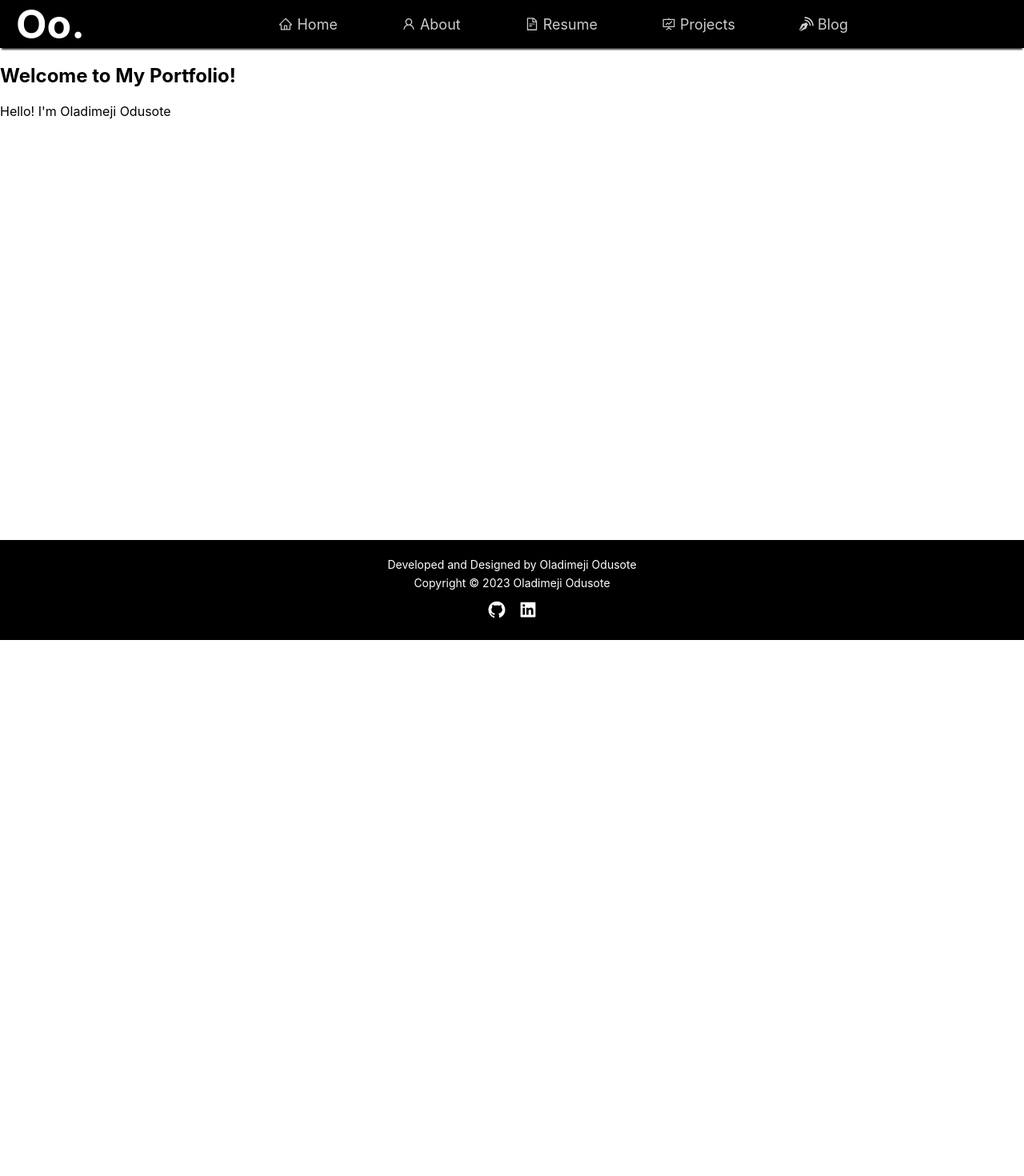
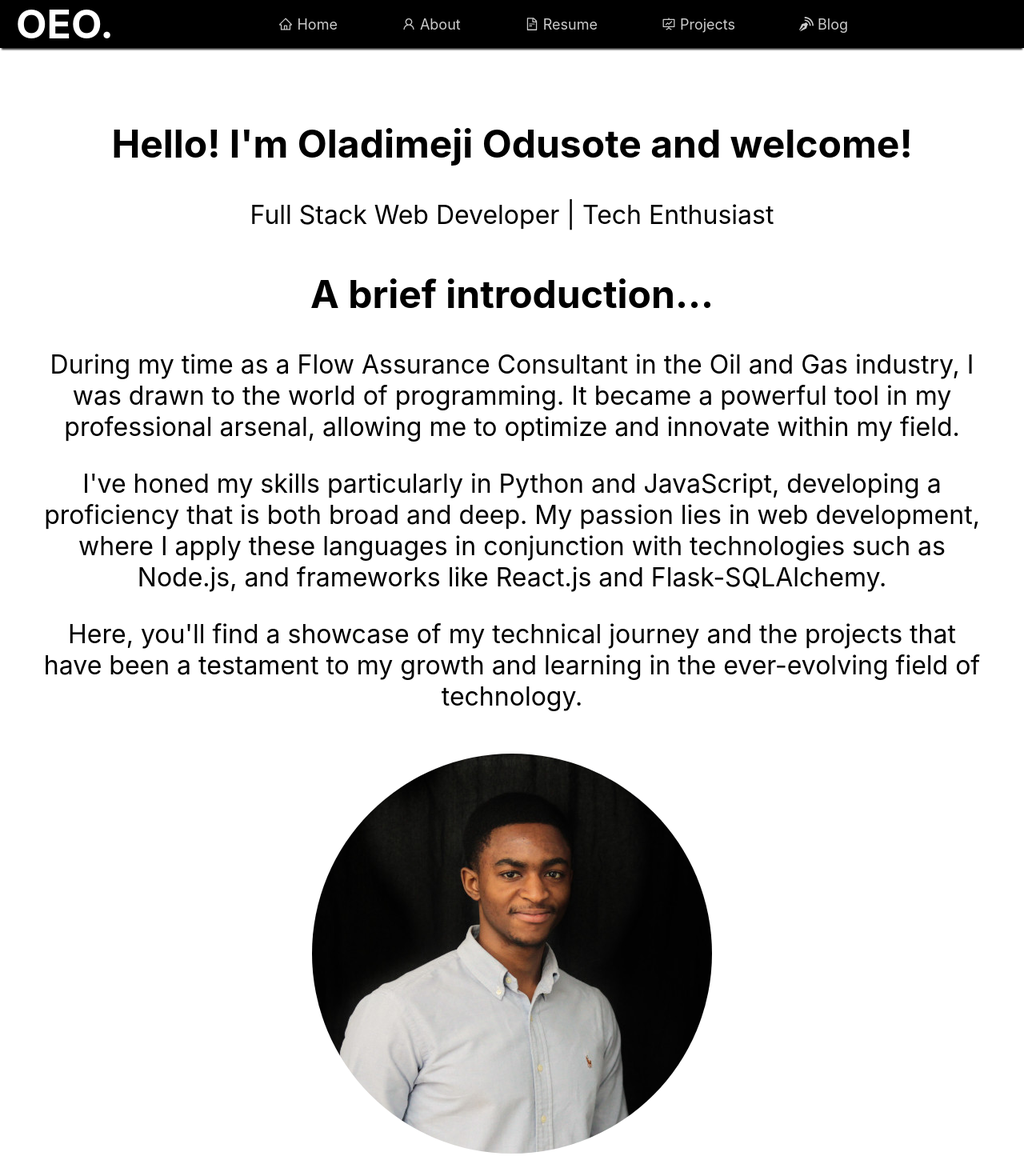
Before and after one commit to oladimejitaiwoodusote/Portfolio-Project, a React (Create React App) app in the folder portfolio-project/: page / in a window 1280 px wide. Shown: the top 1470 px of the page at 80% size. Before the commit the page ends 800 px from the top, so only its background shows below. Built offline with nearby package versions, Linux system fonts and the light colour scheme.

Commit message:
Home page v1

```diff
--- a/portfolio-project/src/components/Home.css
+++ b/portfolio-project/src/components/Home.css
@@ -0,0 +1,25 @@
+.home {
+    padding: 50px;
+    text-align: center;
+}
+
+.hero{
+    margin-bottom: 50 px;
+    font-size: 2em;
+}
+
+.hero h1 {
+    font-size: 5 px;
+    margin-bottom: 40 px;
+}
+
+.about-me, .contact-cta {
+    margin: 50px 0;
+    font-size: 2em;
+}
+
+.about-me img {
+    max-width: 10000px;
+    border-radius: 50%;
+    margin-top: 20px;
+}
--- a/portfolio-project/src/components/Home.js
+++ b/portfolio-project/src/components/Home.js
@@ -1,14 +1,40 @@
 import React from 'react'
+import profImg from '../Assets/peng.jpeg'
+import './Home.css'
 
 function Home() {
   return (
     <div className='home'>
-        <section className='about-me'>
-            <h2>Welcome to My Portfolio!</h2>
+        <section className='hero'>
+            <h1>Hello! I'm Oladimeji Odusote and welcome!</h1>
+            <p> Full Stack Web Developer | Tech Enthusiast </p>
+        </section>
+
+        <section className="about-me">
+            <h2>A brief introduction...</h2>
             <p>
-                Hello! I'm Oladimeji Odusote
+                During my time as a Flow Assurance Consultant in the Oil and Gas industry,
+                I was drawn to the world of programming. It became a powerful tool in my professional arsenal,
+                allowing me to optimize and innovate within my field.
             </p>
+            <p>
+                I've honed my skills particularly in Python and JavaScript, developing a proficiency that is both broad and deep.
+                My passion lies in web development, where I apply these languages in conjunction with technologies such as Node.js,
+                and frameworks like React.js and Flask-SQLAlchemy.
+            </p>
+            <p>
+                Here, you'll find a showcase of my technical journey and the projects that have been a testament to my growth and
+                learning in the ever-evolving field of technology.
+            </p>
+            <img src={profImg} alt="Oladimeji Odusote"/>
+        </section>
 
+        <section className="contact-cta">
+            <h2>Let's Connect!</h2>
+            <p>
+                Curious to work together or just connect? Find me on LinkedIn, GitHub or shoot me an email which can be found on my resume.
+                Thanks for stopping by!
+            </p>
         </section>
     </div>
   )
--- a/portfolio-project/src/components/Navbar.js
+++ b/portfolio-project/src/components/Navbar.js
@@ -8,7 +8,7 @@ function Navbar() {
     <div className="navbar_wrapper">
       <nav className='navbar'>
          <div className="navbar-logo_wrapper">
-            <span className='navabar-logo'>Oo.</span>
+            <span className='navabar-logo'>OEO.</span>
          </div>
          <div className="navbar_icons">
             <NavLink className="navbar_link" to="/" activeClassName="active-link">
```
Also changed, not shown: portfolio-project/src/Assets/peng.jpeg (added).
